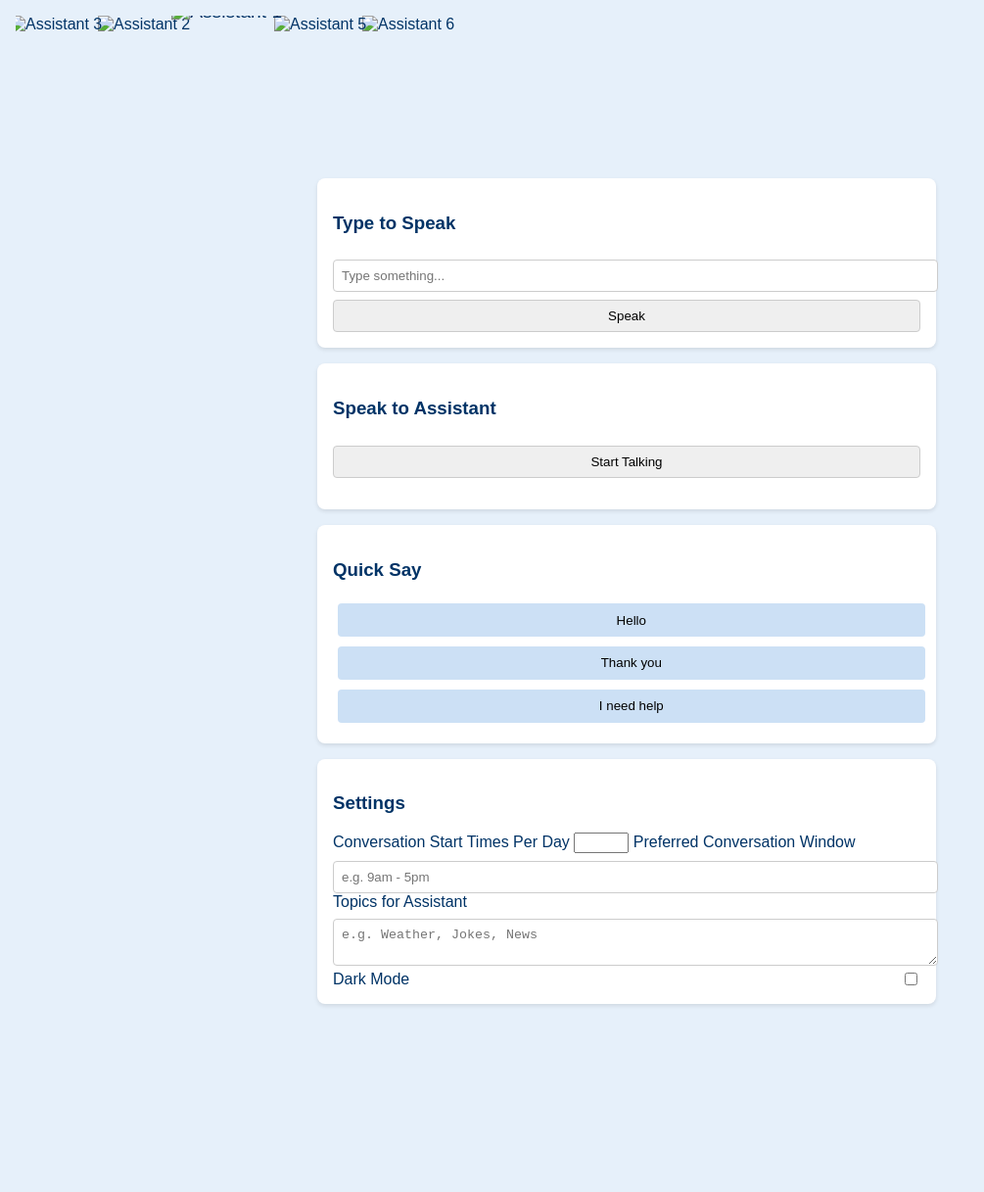
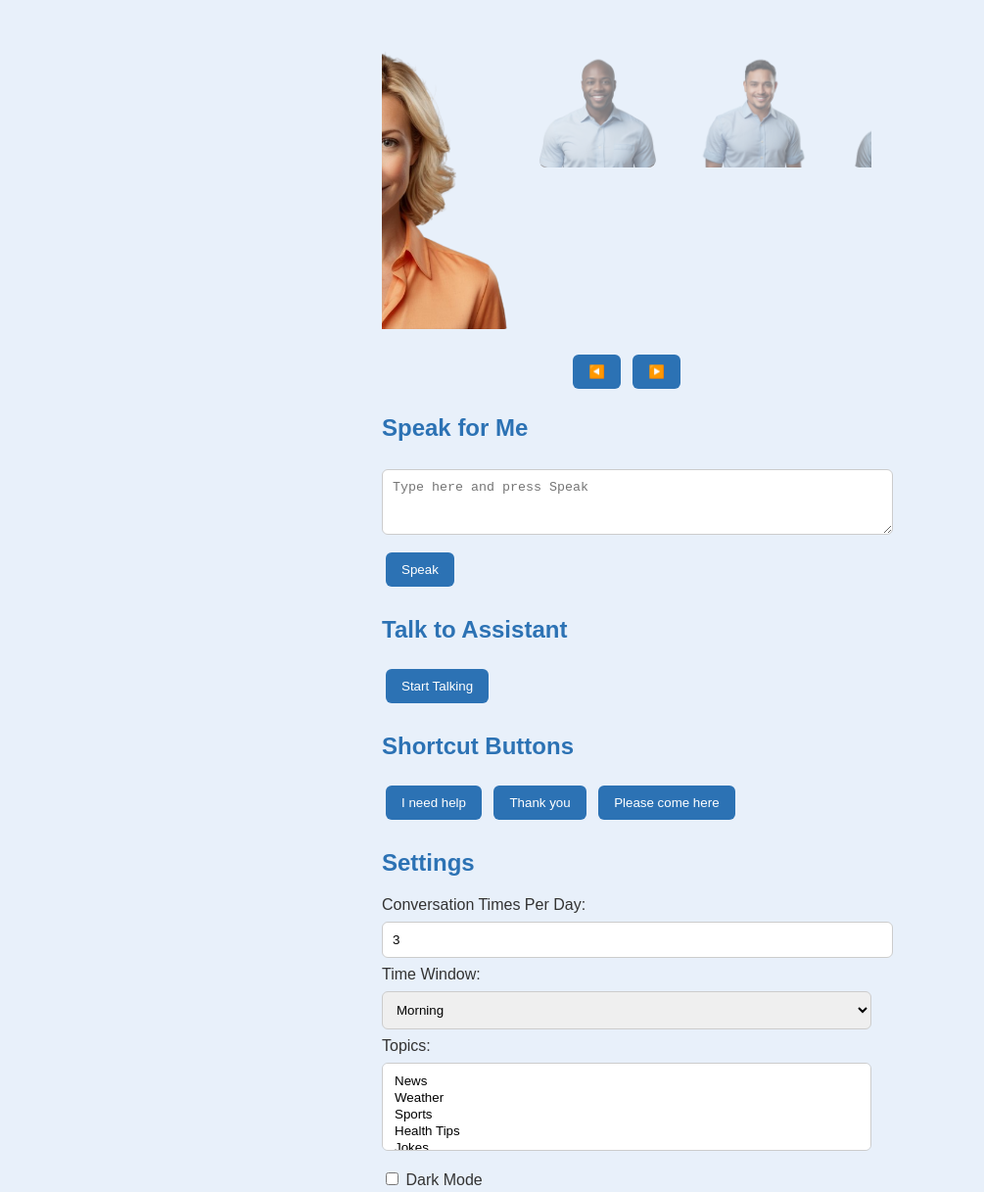
Before and after one commit to HW91/lilbuddy, a plain HTML site: page index.html in a window 1280 px wide. Shown: the whole page at 98% size, without its empty margins (0-1005 px from the left). Before the commit the page ends 1057 px from the top, so only its background shows below. Drawn offline with Linux system fonts and the light colour scheme.

Commit message:
Update index.html

```diff
--- a/index.html
+++ b/index.html
@@ -1,183 +1,233 @@
-<!DOCTYPE html><html lang="en">
+<!DOCTYPE html>
+<html lang="en">
 <head>
   <meta charset="UTF-8" />
-  <meta name="viewport" content="width=device-width, initial-scale=1.0" />
-  <title>Calm Companion Assistant</title>
+  <meta name="viewport" content="width=device-width, initial-scale=1.0"/>
+  <title>Personal Assistant</title>
   <style>
     body {
-      font-family: Arial, sans-serif;
-      background-color: #e6f0fa;
-      color: #003366;
+      font-family: sans-serif;
       margin: 0;
       padding: 0;
-    }.container {
-  display: flex;
-  flex-direction: column;
-  align-items: center;
-  padding: 1rem;
-}
+      background-color: #e8f0fa;
+      color: #333;
+      transition: background-color 0.3s, color 0.3s;
+    }
 
-.carousel-wrapper {
-  position: relative;
-  width: 100%;
-  overflow-x: hidden;
-  display: flex;
-  justify-content: center;
-  margin-bottom: 1rem;
-}
+    .dark-mode {
+      background-color: #1a1a1a;
+      color: #f0f0f0;
+    }
 
-.carousel {
-  display: flex;
-  flex-wrap: nowrap;
-  transform: translateX(calc(-150px - 80%));
-}
+    .container {
+      max-width: 500px;
+      margin: auto;
+      padding: 16px;
+    }
 
-.carousel img {
-  width: 150px;
-  height: 150px;
-  object-fit: cover;
-  margin: 0 -120px;
-  transition: transform 0.3s;
-  z-index: 1;
-}
+    h2 {
+      color: #2c72b4;
+    }
 
-.carousel img.active {
-  transform: scale(1.2);
-  z-index: 2;
-}
+    .carousel-container {
+      overflow-x: hidden;
+      display: flex;
+      justify-content: center;
+      padding: 20px 0;
+    }
 
-.section {
-  width: 100%;
-  max-width: 600px;
-  background: white;
-  border-radius: 8px;
-  padding: 1rem;
-  margin-bottom: 1rem;
-  box-shadow: 0 2px 4px rgba(0, 0, 0, 0.1);
-}
+    .carousel {
+      display: flex;
+      transition: transform 0.3s ease;
+    }
 
-textarea, select, button, input[type="text"] {
-  width: 100%;
-  margin-top: 0.5rem;
-  padding: 0.5rem;
-  border-radius: 4px;
-  border: 1px solid #ccc;
-}
+    .carousel img {
+      width: 150px;
+      height: 150px;
+      object-fit: cover;
+      margin: 0 5px;
+      opacity: 0.5;
+      transform: scale(0.8);
+      transition: transform 0.3s, opacity 0.3s;
+      border-radius: 10px;
+      flex-shrink: 0;
+    }
 
-.shortcuts button {
-  margin: 0.3rem;
-  padding: 0.6rem;
-  background-color: #cce0f5;
-  border: none;
-  border-radius: 4px;
-  cursor: pointer;
-}
+    .carousel img.active {
+      width: 300px;
+      height: 300px;
+      opacity: 1;
+      transform: scale(1);
+    }
 
-.settings-toggle {
-  display: flex;
-  align-items: center;
-  justify-content: space-between;
-}
+    .controls {
+      text-align: center;
+      margin-bottom: 16px;
+    }
 
-.dark-mode {
-  background-color: #1a1a1a;
-  color: #f0f0f0;
-}
+    textarea, select, input[type="number"] {
+      width: 100%;
+      padding: 10px;
+      margin: 8px 0;
+      border-radius: 6px;
+      border: 1px solid #ccc;
+    }
 
-.dark-mode .section {
-  background: #333;
-}
+    button {
+      padding: 10px 16px;
+      margin: 6px 4px;
+      background-color: #2c72b4;
+      color: white;
+      border: none;
+      border-radius: 6px;
+      cursor: pointer;
+    }
 
+    button:hover {
+      background-color: #1c5a94;
+    }
+
+    .section {
+      margin-bottom: 24px;
+    }
+
+    @media (max-width: 600px) {
+      .carousel img {
+        margin: 0 3px;
+      }
+    }
   </style>
 </head>
 <body>
   <div class="container">
-    <div class="carousel-wrapper">
-      <div class="carousel" id="carousel">
-        <img src="img6.png" alt="Assistant 6" />
-        <img src="img5.png" alt="Assistant 5" />
-        <img src="img1.png" alt="Assistant 1" class="active" />
-        <img src="img2.png" alt="Assistant 2" />
-        <img src="img3.png" alt="Assistant 3" />
-        <img src="img4.png" alt="Assistant 4" />
+    <div class="carousel-container">
+      <div id="carousel" class="carousel">
+        <img src="assistant1.png" alt="Assistant 1">
+        <img src="assistant2.png" alt="Assistant 2">
+        <img src="assistant3.png" alt="Assistant 3">
+        <img src="assistant4.png" alt="Assistant 4">
+        <img src="assistant5.png" alt="Assistant 5">
+        <img src="assistant6.png" alt="Assistant 6">
       </div>
-    </div><div class="section">
-  <h3>Type to Speak</h3>
-  <input type="text" id="speakInput" placeholder="Type something..." />
-  <button onclick="speakText()">Speak</button>
-</div>
+    </div>
+    <div class="controls">
+      <button onclick="prev()">◀️</button>
+      <button onclick="next()">▶️</button>
+    </div>
 
-<div class="section">
-  <h3>Speak to Assistant</h3>
-  <button onclick="startRecognition()">Start Talking</button>
-  <p id="speechResult"></p>
-</div>
+    <div class="section">
+      <h2>Speak for Me</h2>
+      <textarea id="textToSpeak" rows="3" placeholder="Type here and press Speak"></textarea>
+      <button onclick="speakText()">Speak</button>
+    </div>
 
-<div class="section shortcuts">
-  <h3>Quick Say</h3>
-  <button onclick="quickSpeak('Hello')">Hello</button>
-  <button onclick="quickSpeak('Thank you')">Thank you</button>
-  <button onclick="quickSpeak('I need help')">I need help</button>
-</div>
+    <div class="section">
+      <h2>Talk to Assistant</h2>
+      <button onclick="startListening()">Start Talking</button>
+      <p id="userSpeech"></p>
+      <p id="assistantReply"></p>
+    </div>
 
-<div class="section">
-  <h3>Settings</h3>
-  <label>Conversation Start Times Per Day</label>
-  <input type="number" id="timesPerDay" min="1" max="10" />
+    <div class="section">
+      <h2>Shortcut Buttons</h2>
+      <button onclick="speakShortcut('I need help')">I need help</button>
+      <button onclick="speakShortcut('Thank you')">Thank you</button>
+      <button onclick="speakShortcut('Please come here')">Please come here</button>
+    </div>
 
-  <label>Preferred Conversation Window</label>
-  <input type="text" id="timeWindow" placeholder="e.g. 9am - 5pm" />
+    <div class="section">
+      <h2>Settings</h2>
+      <label>Conversation Times Per Day:</label>
+      <input type="number" id="dailyLimit" min="1" max="10" value="3"/>
 
-  <label>Topics for Assistant</label>
-  <textarea id="topics" placeholder="e.g. Weather, Jokes, News"></textarea>
+      <label>Time Window:</label>
+      <select id="timeWindow">
+        <option value="morning">Morning</option>
+        <option value="afternoon">Afternoon</option>
+        <option value="evening">Evening</option>
+      </select>
 
-  <div class="settings-toggle">
-    <label>Dark Mode</label>
-    <input type="checkbox" id="darkModeToggle" onchange="toggleDarkMode()" />
+      <label>Topics:</label>
+      <select id="topics" multiple>
+        <option value="news">News</option>
+        <option value="weather">Weather</option>
+        <option value="sports">Sports</option>
+        <option value="health">Health Tips</option>
+        <option value="jokes">Jokes</option>
+        <option value="music">Music</option>
+      </select>
+
+      <div style="margin-top:10px;">
+        <label>
+          <input type="checkbox" id="darkToggle" onchange="toggleDarkMode()"> Dark Mode
+        </label>
+      </div>
+    </div>
   </div>
-</div>
 
-  </div>  <script>
-    const speakText = () => {
-      const text = document.getElementById("speakInput").value;
-      const utter = new SpeechSynthesisUtterance(text);
-      speechSynthesis.speak(utter);
+  <script>
+    const images = document.querySelectorAll('#carousel img');
+    const carousel = document.getElementById('carousel');
+    let currentIndex = 2;
+
+    function updateCarousel() {
+      images.forEach((img, i) => {
+        img.classList.remove('active');
+        if (i === currentIndex) img.classList.add('active');
+      });
+      const containerWidth = document.querySelector('.carousel-container').offsetWidth;
+      const offset = (images[0].clientWidth + 10) * currentIndex + 40;
+      const scrollTo = offset - containerWidth / 2 + 75;
+      carousel.style.transform = `translateX(-${scrollTo}px)`;
+    }
+
+    function next() {
+      currentIndex = (currentIndex + 1) % images.length;
+      updateCarousel();
+    }
+
+    function prev() {
+      currentIndex = (currentIndex - 1 + images.length) % images.length;
+      updateCarousel();
+    }
+
+    function speakText() {
+      const text = document.getElementById('textToSpeak').value;
+      const utterance = new SpeechSynthesisUtterance(text);
+      speechSynthesis.speak(utterance);
+    }
+
+    function speakShortcut(phrase) {
+      const utterance = new SpeechSynthesisUtterance(phrase);
+      speechSynthesis.speak(utterance);
+    }
+
+    function toggleDarkMode() {
+      document.body.classList.toggle('dark-mode');
+    }
+
+    function startListening() {
+      const recognition = new (window.SpeechRecognition || window.webkitSpeechRecognition)();
+      recognition.lang = 'en-US';
+      recognition.start();
+      recognition.onresult = function (event) {
+        const text = event.results[0][0].transcript;
+        document.getElementById('userSpeech').innerText = 'You said: ' + text;
+        fetchAssistantReply(text);
+      };
+    }
+
+    function fetchAssistantReply(userInput) {
+      // Replace this placeholder with your Make.com webhook or logic
+      const reply = "This is a sample assistant reply to: " + userInput;
+      document.getElementById('assistantReply').innerText = reply;
+      const utterance = new SpeechSynthesisUtterance(reply);
+      speechSynthesis.speak(utterance);
+    }
+
+    window.onload = () => {
+      updateCarousel();
     };
-
-    const quickSpeak = (msg) => {
-      const utter = new SpeechSynthesisUtterance(msg);
-      speechSynthesis.speak(utter);
-    };
-
-    const startRecognition = () => {
-      const recognition = new (window.SpeechRecognition || window.webkitSpeechRecognition)();
-      recognition.onresult = (event) => {
-        document.getElementById("speechResult").innerText = event.results[0][0].transcript;
-      };
-      recognition.start();
-    };
-
-    const toggleDarkMode = () => {
-      document.body.classList.toggle("dark-mode");
-    };
-
-    // Carousel behavior for endless loop
-    const carousel = document.getElementById("carousel");
-    let imgs = carousel.getElementsByTagName("img");
-
-    carousel.addEventListener("wheel", (e) => {
-      e.preventDefault();
-      if (e.deltaY > 0) {
-        carousel.appendChild(imgs[0]);
-      } else {
-        carousel.insertBefore(imgs[imgs.length - 1], imgs[0]);
-      }
-      updateActiveImage();
-    });
-
-    function updateActiveImage() {
-      Array.from(imgs).forEach((img) => img.classList.remove("active"));
-      imgs[2].classList.add("active");
-    }
-  </script></body>
+  </script>
+</body>
 </html>
```
